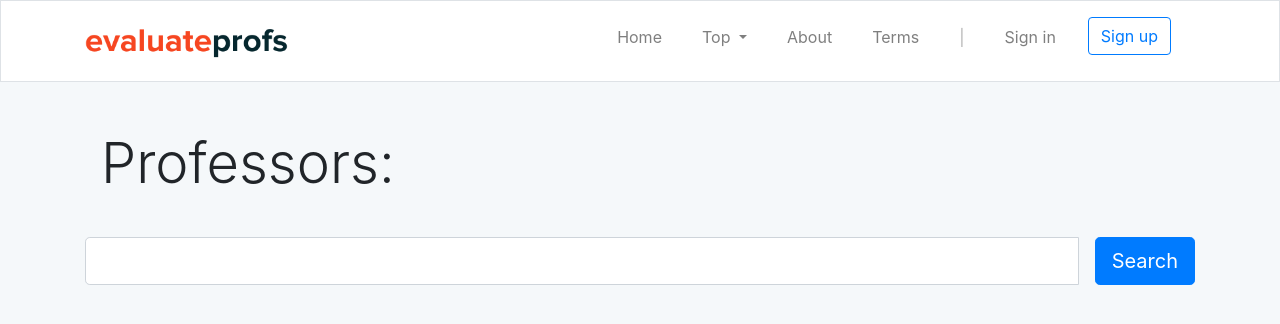
After one commit to dabarov/evaluateprofs-dev, a Django app: page /search/ in a window 1280 px wide. The commit adds this page. Shown: the top 324 px of the page. Run offline with Django 3.2, Linux system fonts and the light colour scheme; data that the repository does not hold is empty; parts of the project's set-up code (start-up, migrations or seed data) failed here and were passed over; some libraries are stand-ins or nearby versions.

Commit message:
Fixed search

```diff
--- a/evaluateprofs/evaluateprofs/urls.py
+++ b/evaluateprofs/evaluateprofs/urls.py
@@ -17,7 +17,7 @@ from django.contrib import admin
 from django.contrib.auth import views as auth_views
 from django.urls import path, re_path
 from professors.views import (professors_list, professor_profile, home_page,
-                              about_page, terms_page)
+                              professors_search, about_page, terms_page)
 from accounts.views import activate, login_view, logout_view, register_view
 
 
@@ -30,6 +30,7 @@ urlpatterns = [
     path('professors/', professors_list),
     path('professors/<int:id>/', professor_profile),
     path('register/', register_view),
+    path('search/', professors_search),
     re_path(r'^activate/(?P<uidb64>[0-9A-Za-z_\-]+)/(?P<token>[0-9A-Za-z]{1,13}-[0-9A-Za-z]{1,20})/$',
             activate, name='activate'),
     path('terms/', terms_page),
--- a/evaluateprofs/professors/views.py
+++ b/evaluateprofs/professors/views.py
@@ -17,7 +17,8 @@ def professor_profile(request, id):
             'secret': settings.GOOGLE_RECAPTCHA_SECRET_KEY,
             'response': recaptcha_response
         }
-        r = requests.post('https://www.google.com/recaptcha/api/siteverify', data=data)
+        r = requests.post('https://www.google.com/recaptcha/api/siteverify',
+                          data=data)
         result = r.json()
         ''' End reCAPTCHA validation '''
         if result['success']:
@@ -27,17 +28,19 @@ def professor_profile(request, id):
             comment.score = calculate_score(comment)
             professor.comments_number += 1
             professor.communication = ((professor.communication *
-                                       (professor.comments_number - 1) +
-                                       comment.communication) /
+                                        (professor.comments_number - 1) +
+                                        comment.communication) /
                                        professor.comments_number)
-            professor.marking = ((professor.marking * (professor.comments_number -
-                                 1) + comment.marking) / professor.comments_number)
+            professor.marking = ((professor.marking *
+                                  (professor.comments_number - 1) +
+                                  comment.marking) / professor.comments_number)
             professor.objectivity = ((professor.objectivity *
-                                     (professor.comments_number - 1) +
-                                     comment.objectivity) /
+                                      (professor.comments_number - 1) +
+                                      comment.objectivity) /
                                      professor.comments_number)
-            professor.quality = ((professor.quality * (professor.comments_number -
-                                 1) + comment.quality) / professor.comments_number)
+            professor.quality = ((professor.quality *
+                                  (professor.comments_number - 1) +
+                                  comment.quality) / professor.comments_number)
             professor.score = calculate_score(professor)
             professor.save()
             comment.save()
@@ -46,7 +49,7 @@ def professor_profile(request, id):
     return render(request, 'professor_profile.html', context)
 
 
-def professors_list(request):
+def professors_search(request):
     query_set = Professor.objects.order_by('-score', '-comments_number')
     query = request.GET.get('q')
     if query:
@@ -55,6 +58,12 @@ def professors_list(request):
                                          Q(school__icontains=word) |
                                          Q(department__icontains=word) |
                                          Q(title__icontains=word))
+    context = {'professors': query_set, 'page_title': 'Looking for professors'}
+    return render(request, 'search.html', context)
+
+
+def professors_list(request):
+    query_set = Professor.objects.order_by('-score', '-comments_number')
     paginator = Paginator(query_set, 100)
     page = request.GET.get('page')
     query_set = paginator.get_page(page)
@@ -63,12 +72,11 @@ def professors_list(request):
 
 
 def home_page(request):
-    # UNCOMMENT when you add at least one prof
-    # professor_score = Professor.objects.order_by('-score')[0]
-    # professor_comments = Professor.objects.order_by('-comments_number')[0]
-    # context = {'page_title': 'Home', 'professor_score': professor_score,
-    #            'professor_comments': professor_comments}
-    context = {'page_title': 'Home'}
+    professor_score = Professor.objects.order_by('-score',
+                                                 '-comments_number')[0]
+    professor_comments = Professor.objects.order_by('-comments_number')[0]
+    context = {'page_title': 'Home', 'professor_score': professor_score,
+               'professor_comments': professor_comments}
     return render(request, "index.html", context)
 
 
--- a/evaluateprofs/templates/index.html
+++ b/evaluateprofs/templates/index.html
@@ -11,13 +11,13 @@
           {% if request.user.is_authenticated %}
           <h5 class="text-muted text-center">Hi {{ request.user.username }}</h5>
           {% endif %}
-          <form method="GET" action="/professors/" class="input-group">
+          <form method="GET" action="/search/" class="input-group">
               <input class="form-control form-control-lg my-4" type="search" name="q" placeholder="Electrical Engineering" aria-label="Search" value="{{ request.GET.q }}" />
               <div class="my-4 ml-4"><input type="submit" class="btn btn-primary btn-lg" value="Search" /></div>
           </form>
       </section>
   </div>
-<!--   <div class="row">
+<div class="row">
   <div class="col-sm-12 col-lg-6 mb-3">
     <div class="card shadow-sm border-0">
     <div class="card-header text-white" style="background-color: #06272E;">
@@ -42,5 +42,5 @@
       </div>
     </div>
   </div>
-</div> -->
+</div>
 {% endblock %}
--- /dev/null
+++ b/evaluateprofs/templates/search.html
@@ -0,0 +1,28 @@
+{% extends "base.html" %}
+
+{% block page_title %}
+{{ page_title }}
+{% endblock %}
+
+{% block content %}
+<div class="mt-5">
+    <h1 class="ml-3 display-4 mb-3">Professors:</h1>
+    <form method="GET" action="" class="input-group">
+        <input class="form-control form-control-lg my-4" type="search" name="q" aria-label="Search" value="{{ request.GET.q }}" />
+        <div class="my-4 ml-3"><input type="submit" class="btn btn-primary btn-lg" value="Search" /></div>
+    </form>
+    <section class="mt-1">
+    {% for professor in professors %}
+        <div class="col-12">
+            <div class="row bg-white">
+                <h5 class="text-muted ml-3 mt-3">#{{ forloop.counter0|add:1 }}</h5><h5 class=" ml-2 mt-3"><a href="{{ professor.id }}" class="text-dark text-decoration-none">{{ professor.name }}</a></h5> <em class="ml-2 mt-3"> {{ professor.comments_number}} reviews</em>
+                <h5 class="ml-auto mr-3 mt-3 text-dark">{{ professor.score }}</h5>
+            </div>
+            <div class="row bg-white mb-3">
+                <em class="ml-3 mb-3">{{ professor.school }} / {{ professor.department }}</em>
+            </div>
+        </div>
+    {% endfor %}
+    </section>
+</div>
+{% endblock %}
```
